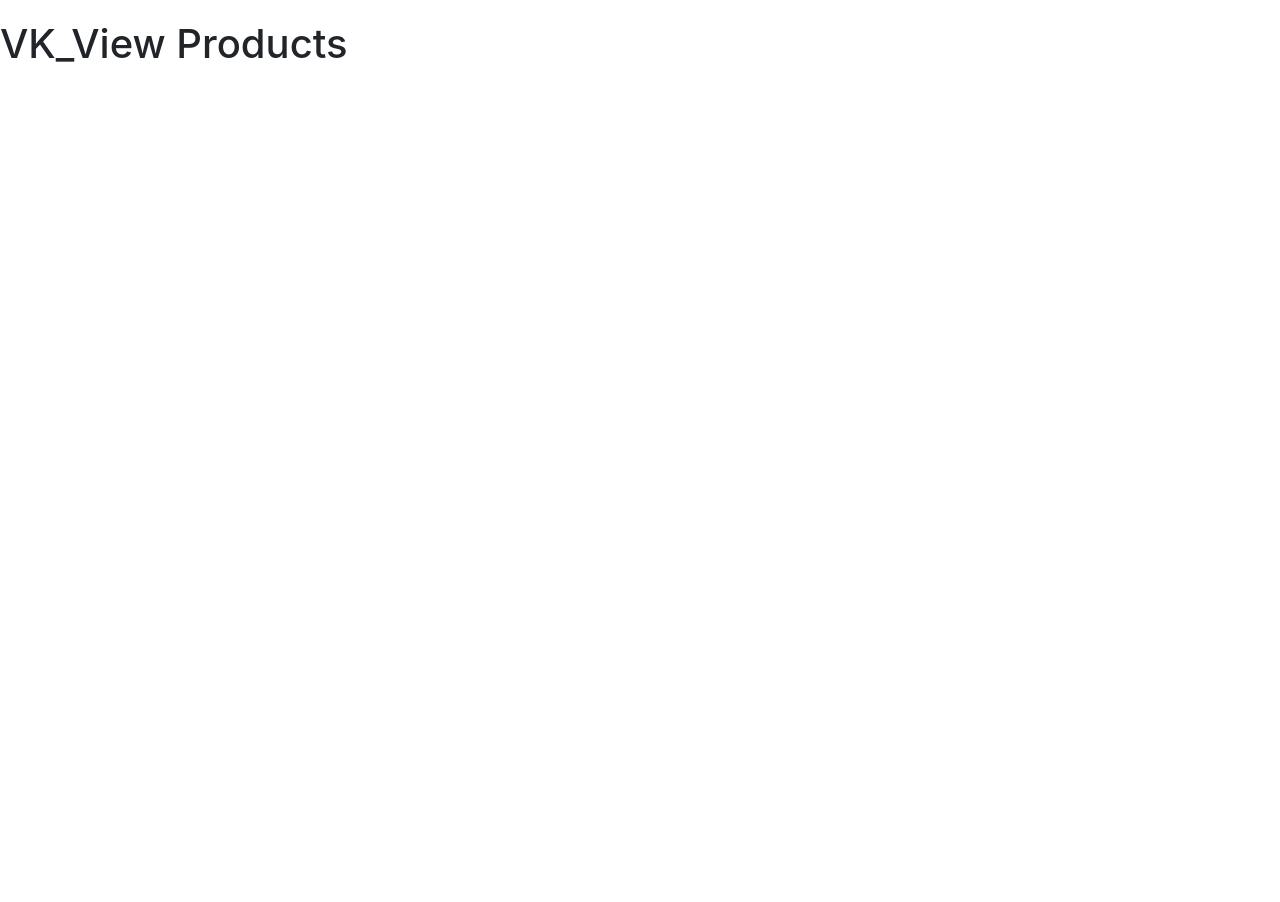
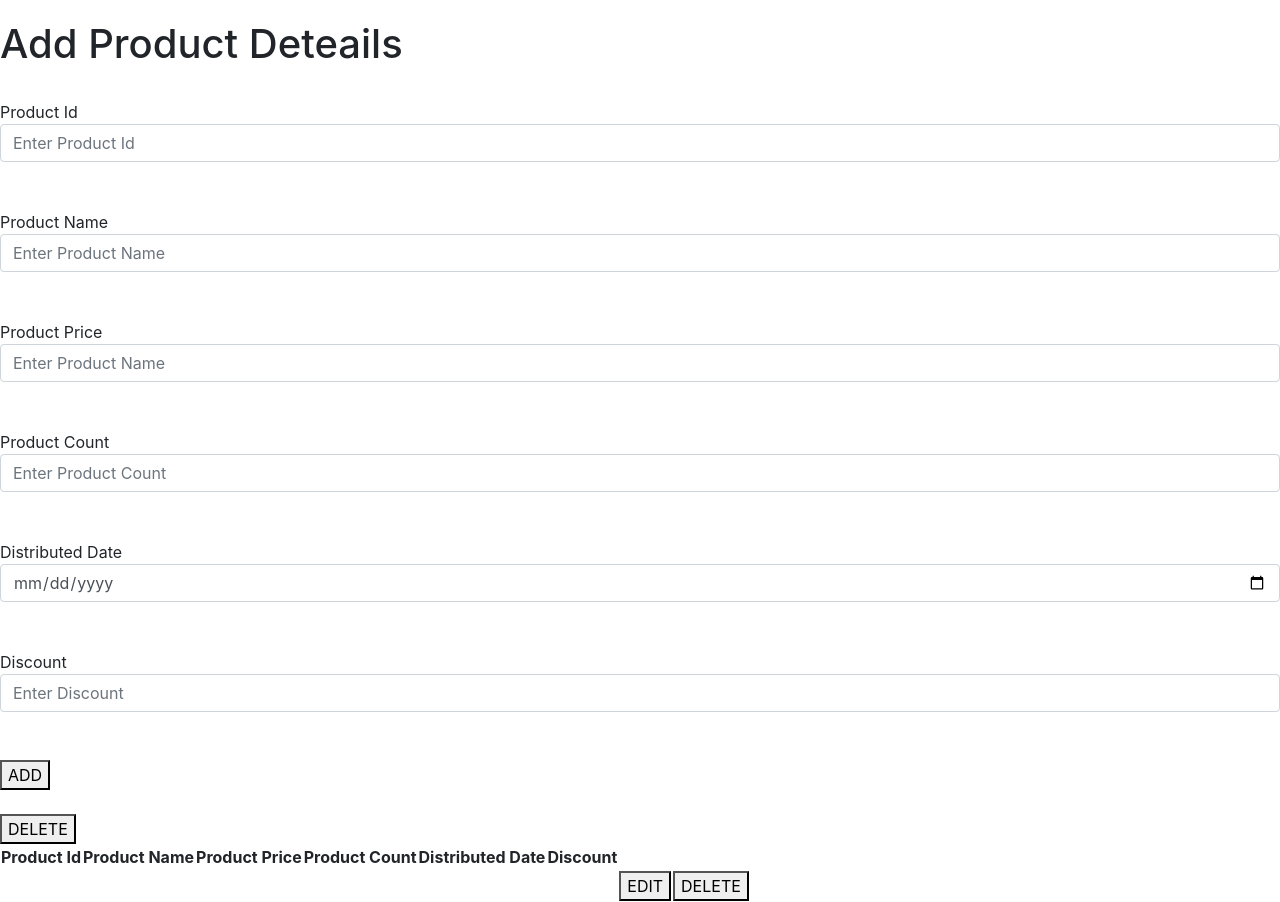
Before and after one commit to vivek9520/online_store_web, a React (Create React App) app: page / in a window 1280 px wide. Shown: the part 140-1042 px from the top of the page. Before the commit the page ends 800 px from the top, so only its background shows below. Built offline with nearby package versions, Linux system fonts and the light colour scheme.

Commit message:
My First Commit

```diff
--- a/src/App.js
+++ b/src/App.js
@@ -2,14 +2,18 @@ import React from 'react';
 import logo from './logo.svg';
 import './App.css';
 import VkViewProducts from "./Components/VK_Components/VK_ViewProducts";
-
+import AsAddProduct from "./Components/AS_Components/AS_AddProduct";
+import AsProductList from "./Components/AS_Components/AS_ProductList";
 function App() {
   return (
    <div>
      <div className="jumbotron">
 
      </div>
-        <VkViewProducts/>
+
+        <AsAddProduct/>
+        <AsProductList/>
+
    </div>
   );
 }
--- /dev/null
+++ b/src/Components/AS_Components/AS_AddProduct.js
@@ -0,0 +1,277 @@
+import React, {Component} from 'react';
+import ProductList from "./AS_ProductList";
+
+class AsAddProduct extends Component {
+    constructor(props) {
+        super(props);
+        this.state = {
+            item:[],
+            itemId:{
+                text:'',
+                key:''
+
+            },
+            itemName:{
+                text:'',
+                key:''
+            },
+
+            itemPrice:{
+                text:'',
+                key:''
+            },
+
+            itemCount:{
+                text:'',
+                key:''
+            },
+
+            itemDeliveryDate:{
+                date:'',
+                key:''
+            },
+
+            itemDiscount:{
+                text:'',
+                key:''
+            }
+
+        }
+        this.handleInput = this.handleInput.bind(this);
+        this.handleInputName = this.handleInputName.bind(this);
+        this.handleInputPrice = this.handleInputPrice.bind(this);
+        this.handleInputCount = this.handleInputCount.bind(this);
+        this.handleInputDeliveryDate=this.handleInputDeliveryDate.bind(this);
+        this.handleInputDiscount = this.handleInputDiscount.bind(this);
+        this.addItem = this.addItem.bind(this);
+        this.deleteItem = this.deleteItem.bind(this);
+
+    }
+
+    handleInput(e){
+        this.setState({
+            itemId:{
+                text: e.target.value,
+                key:Date.now()
+
+            }
+
+
+        })
+    }
+
+    handleInputName(a){
+        this.setState({
+            itemName:{
+                text: a.target.value,
+                key:Date.now()
+
+            }
+        })
+    }
+
+    handleInputPrice(price){
+        this.setState({
+            itemPrice:{
+                text:price.target.value,
+                key:Date.now()
+            }
+        })
+    }
+
+    handleInputCount(count){
+        this.setState({
+            itemCount:{
+                text: count.target.value,
+                key:Date.now()
+            }
+        })
+    }
+
+    handleInputDeliveryDate(DeliveryDate){
+        this.setState({
+            itemDeliveryDate:{
+                date: DeliveryDate.target.value,
+                key:Date.now()
+            }
+        })
+    }
+
+    handleInputDiscount(Discount){
+        this.setState({
+            itemDiscount:{
+                text:Discount.target.value,
+                key:Date.now()
+            }
+        })
+    }
+
+
+    addItem(e){
+        e.preventDefault();
+
+        const itemId = this.state.itemId;
+        console.log(itemId);
+
+        const itemName = this.state.itemName;
+        console.log(itemName);
+
+        const itemPrice = this.state.itemPrice;
+        console.log(itemPrice);
+
+        const itemCount = this.state.itemCount;
+        console.log(itemCount);
+
+        const DeliveryDate = this.state.itemDeliveryDate;
+        console.log(DeliveryDate);
+
+        const itemDiscount = this.state.itemDiscount;
+        console.log(itemDiscount);
+
+        if (itemId.text && itemName.text && itemPrice.text && itemCount.text && DeliveryDate.text && itemDiscount.text !==''){
+            const newItemList = [...this.state.item,itemId,itemName,itemPrice,itemCount,DeliveryDate,itemDiscount];
+            this.setState({
+                item:newItemList,
+                itemId:{
+                    text:'',
+                    key:''
+
+                },
+                itemName:{
+                    text:'',
+                    key:''
+                },
+
+                itemPrice:{
+                    text:'',
+                    key:''
+                },
+
+                itemCount:{
+                    text:'',
+                    key:''
+                },
+
+                itemDeliveryDate:{
+                    date:'',
+                    key:''
+                },
+
+                itemDiscount:{
+                    text:'',
+                    key:''
+                }
+
+            })
+        }
+
+
+    }
+
+
+    deleteItem(e){
+        e.preventDefault();
+        this.setState({
+            itemId:{
+                text:'',
+                key:''
+            },
+            itemName:{
+                text:'',
+                key:''
+            },
+
+            itemPrice:{
+                text:'',
+                key:''
+            },
+
+            itemCount:{
+                text:'',
+                key:''
+            },
+            itemDeliveryDate:{
+                date:'',
+                key:''
+            },
+            itemDiscount:{
+                text:'',
+                key:''
+            }
+
+        })
+    }
+
+
+    render()
+    {
+
+
+        return (
+            <div>
+                <form>
+                    <div>
+                        <h1>Add Product Deteails</h1>
+                        <br></br>
+                        Product Id
+                        <input type="text" className="form-control" placeholder="Enter Product Id "
+                               value={this.state.itemId.text}
+                               onChange={this.handleInput}
+                        />
+                        <br></br>
+                        <br></br>
+                        Product Name
+                        <input type="text" className="form-control" placeholder="Enter Product Name "
+                               value={this.state.itemName.text}
+                               onChange={this.handleInputName}
+                        />
+                        <br></br>
+                        <br></br>
+
+                        Product Price
+                        <input type="text" className="form-control" placeholder="Enter Product Name"
+                               value={this.state.itemPrice.text}
+                               onChange={this.handleInputPrice}
+                        />
+                        <br/><br/>
+
+                        Product Count
+                        <input type="text" className="form-control" placeholder="Enter Product Count "
+                               value={this.state.itemCount.text}
+                               onChange={this.handleInputCount}
+                        />
+                        <br></br>
+                        <br></br>
+                        Distributed Date
+                        <input type="date" className="form-control" placeholder="Enter Distributed Date "
+                               value={this.state.itemDeliveryDate.date}
+                               onChange={this.handleInputDeliveryDate}
+                        />
+                        <br></br>
+                        <br></br>
+                        Discount
+                        <input type="text" className="form-control" placeholder="Enter Discount "
+                               value={this.state.itemDiscount.text}
+                               onChange={this.handleInputDiscount}
+                        />
+                        <br></br>
+                        <br></br>
+
+                        <div>
+                            <button type = "submit" onClick ={this.addItem}>ADD</button><br></br><br></br>
+                            <button type="submit" onClick={this.deleteItem}>DELETE</button>
+                        </div>
+
+
+                    </div>
+
+                </form>
+
+                {/*<ProductList ProItem = {this.state.item}/>*/}
+            </div>
+        );
+
+    }
+}
+
+export default AsAddProduct;
--- /dev/null
+++ b/src/Components/AS_Components/AS_ProductList.js
@@ -0,0 +1,50 @@
+import React from "react";
+import {render} from "react-dom";
+
+
+function ProductList(props) {
+
+    // const itemDetails = props.ProItem;
+    // const productList = itemDetails.map(Pro =>
+    //     {
+    //         return <div className="list" key={Pro.key}>
+    //             <p>{itemDetails.text}</p>
+    //         </div>
+    //     }
+    // )
+    return (
+        <div>
+            {/*{productList}*/}
+            <div>
+                <table>
+                    <tr>
+                        <th>Product Id</th>
+                        <th>Product Name</th>
+                        <th>Product Price</th>
+                        <th>Product Count</th>
+                        <th>Distributed Date</th>
+                        <th>Discount</th>
+                    </tr>
+
+                    <tr>
+                        <td> </td>
+                        <td> </td>
+                        <td> </td>
+                        <td> </td>
+                        <td> </td>
+                        <td> </td>
+                        <td><button type="submit" >EDIT</button></td>
+                        <td><button type="submit">DELETE</button></td>
+                    </tr>
+
+
+
+                </table>
+
+
+
+            </div>
+        </div>
+    );
+}
+export default ProductList;
```
